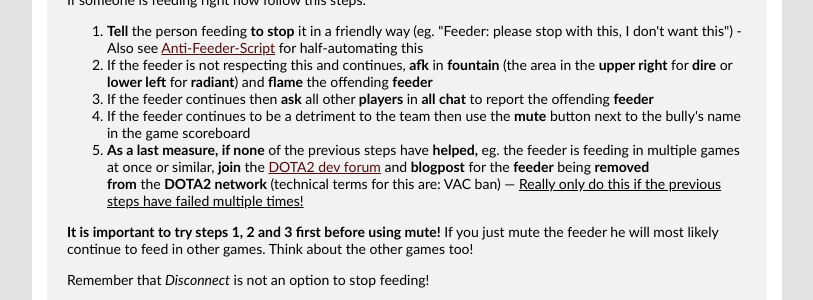
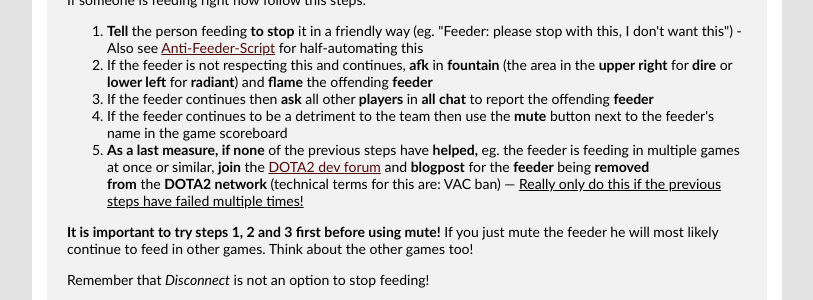
Before and after one commit to euank/stop-feeding.in, a Jekyll site: the page built from dota2/fighting-feeding/best-practice.html, in a window 1280 px wide. Shown: the part 385-685 px from the top of the page, without its empty margins (233-1046 px from the left). Built offline with Jekyll 4.4.1, drawn with Linux system fonts in a browser that asks for light colours; Markdown is read by kramdown in place of the engine named in the settings.

Commit message:
Missed bully in a couple places

```diff
--- a/dota2/fighting-feeding/anti-feeder-script.html
+++ b/dota2/fighting-feeding/anti-feeder-script.html
@@ -21,7 +21,7 @@
   <p>Create an AutoHotKey script with the following text:</p>
   <pre>#Hotstring EndChars  `t
 #IfWinActive ahk_class DOTA2
-::/bully::
+::/feeder::
 Send : I feel your recent action(s) led to feeding. Please read http://stop-feeding.in/dota2/stop.{Left 93}
 return</pre>
   <p>Alternately, download the <a title="Anti-Feeder-Script" href="files/anti-feeder.exe">Anti-Feeder</a> script already compiled for you </p>
--- a/dota2/fighting-feeding/best-practice.html
+++ b/dota2/fighting-feeding/best-practice.html
@@ -16,10 +16,10 @@
   <h2>Best practice to stop feeding in DOTA2</h2>
   <p>If someone is feeding right now follow this steps:</p>
   <ol>
-    <li><strong>Tell</strong> the person feeding <strong>to stop</strong> it in a friendly way (eg. "Feeder: please stop with this, I don't want this") - Also see <a title="Anti-Feeder-Script" href="anti-bully-script">Anti-Feeder-Script</a> for half-automating this</li>
+    <li><strong>Tell</strong> the person feeding <strong>to stop</strong> it in a friendly way (eg. "Feeder: please stop with this, I don't want this") - Also see <a title="Anti-Feeder-Script" href="anti-feeder-script">Anti-Feeder-Script</a> for half-automating this</li>
     <li>If the feeder is not respecting this and continues, <strong>afk</strong> in <strong>fountain</strong> (the area in the <strong>upper right</strong> for <strong>dire</strong> or <strong>lower left</strong> for <strong>radiant</strong>) and <strong>flame</strong> the offending <strong>feeder</strong></li>
     <li>If the feeder continues then <strong>ask</strong> all other <strong>players</strong> in <strong>all chat</strong> to report the offending <strong>feeder</strong></li>
-    <li>If the feeder continues to be a detriment to the team then use the <strong>mute</strong> button next to the bully's name in the game scoreboard</li>
+    <li>If the feeder continues to be a detriment to the team then use the <strong>mute</strong> button next to the feeder's name in the game scoreboard</li>
     <li><strong>As a last measure, if none</strong> of the previous steps have <strong>helped,</strong> eg. the feeder is feeding in multiple games at once or similar, <strong>join</strong> the <a href="http://dev.dota2.com">DOTA2 dev forum</a> and <strong>blogpost</strong> for the <strong>feeder</strong> being <strong>removed from</strong> the <strong>DOTA2 network</strong> (technical terms for this are: VAC ban) — <span style="text-decoration: underline;">Really only do this if the previous steps have failed multiple times!</span></li>
   </ol>
   <p><strong>It is important to try steps 1, 2 and 3 first before using mute!</strong> If you just mute the feeder he will most likely continue to feed in other games. Think about the other games too!</p>
--- a/dota2/live-chat.html
+++ b/dota2/live-chat.html
@@ -8,5 +8,5 @@
   <p>You can join our channel <a title="Stop DOTA2 Feeding Foundation IRC Channel" href="irc://irc.rizon.net/stop-dota2-feeding"><strong>#stop-dota2-feeding</strong> on <strong>irc.rizon.net</strong></a> and talk with us.</p>
 <p>The channel is there to get additional help and advice from our professional anti-feeding-consulants or to just have a nice conversation. <strong>Everyone is welcome!</strong></p>
 <p>If you do not have installed an <a title="List of IRC-Clients on Wikipedia" href="http://en.wikipedia.org/wiki/Comparison_of_Internet_Relay_Chat_clients">IRC-client</a> yet, feel free to use our <strong><a title="Stop DOTA2 Feeding WebChat" href="http://qchat.rizon.net/?channels=stop-dota2-feeding&amp;nick=feedervictim..&amp;prompt=0">WebChat.</a></strong></p>
-<p>Be sure to set up our <a title="Anti-Feeder-Script" href="http://stop-irc-bullying.eu/fighting-feeding/anti-feeder-script">Anti-Feeder-Script</a> in your client!</p>
+<p>Be sure to set up our <a title="Anti-Feeder-Script" href="/dota2/fighting-feeding/anti-feeder-script">Anti-Feeder-Script</a> in your client!</p>
 </div>
```
Also changed, not shown: README.md.
